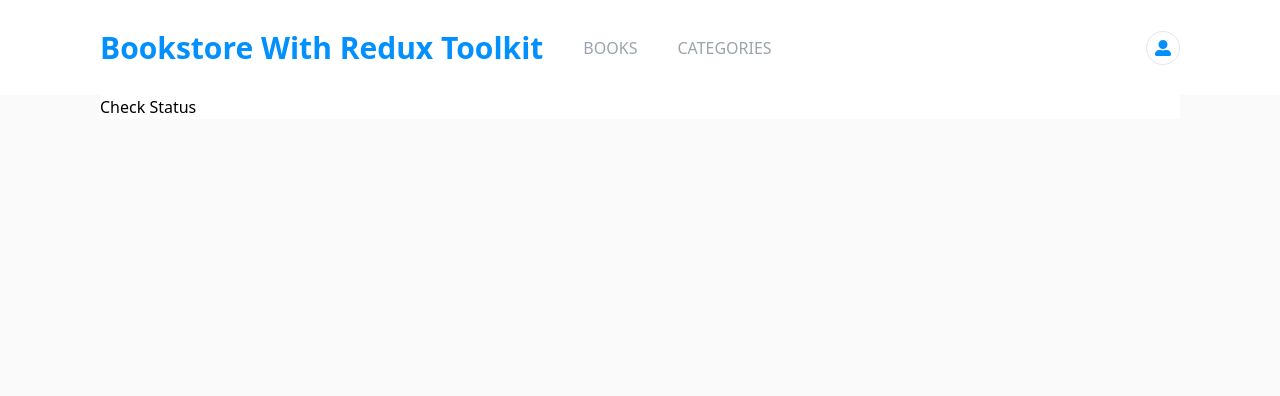
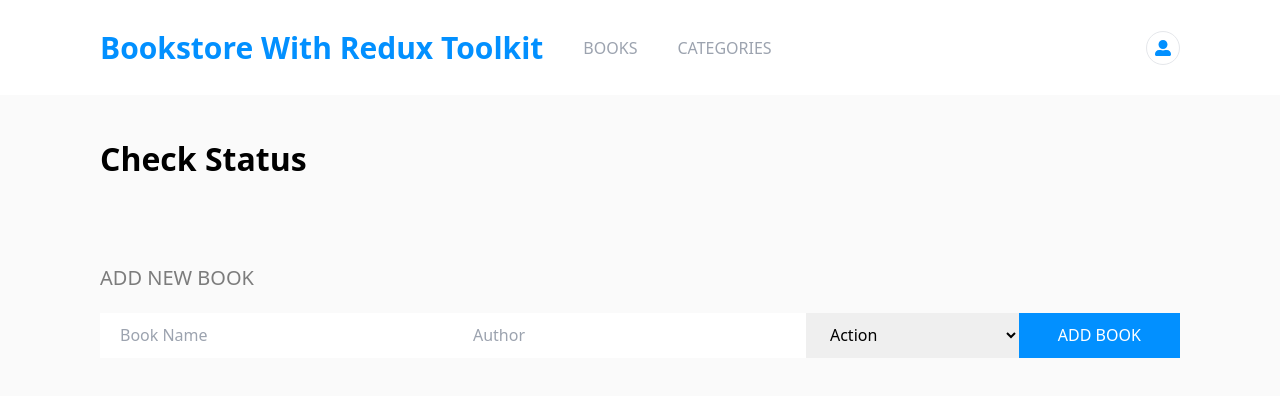
Before and after one commit to bellom/Bookstore-redux-toolkit, a React (Create React App) app: page /Categories in a window 1280 px wide. Shown: the top 396 px of the page. Built offline with nearby package versions, Linux system fonts and the light colour scheme.

Commit message:
Bring unity to style

```diff
--- a/src/components/Categories.js
+++ b/src/components/Categories.js
@@ -10,9 +10,15 @@ const Categories = () => {
   };
 
   return (
-    <div>
+    <div className="bg-[#fafafa] mt-[2.5rem] pb-[2.5rem]">
       {status}
-      <button className="btn-check-status" type="button" onClick={() => handleCheckStatus()}>Check Status</button>
+      <button
+        className="text-[2rem] font-bold"
+        type="button"
+        onClick={() => handleCheckStatus()}
+      >
+        Check Status
+      </button>
     </div>
   );
 };
--- a/src/components/Layout.js
+++ b/src/components/Layout.js
@@ -1,11 +1,13 @@
 import { Outlet } from 'react-router-dom';
+import BookForm from './BookForm';
 import Nav from './Nav';
 
 const Layout = () => (
-  <div className="bg-[#fafafa] h-[100vh]">
+  <div className="bg-[#fafafa] min-h-screen">
     <Nav />
     <div className="mx-[6.25rem] bg-white">
       <Outlet />
+      <BookForm />
     </div>
   </div>
 );
--- a/src/components/Nav.js
+++ b/src/components/Nav.js
@@ -42,7 +42,7 @@ const Nav = () => {
           </ul>
         </div>
       </nav>
-      <span className="ml-auto p-2 border border-gray-200 rounded-full">
+      <span className="ml-auto p-2 border border-gray-200 rounded-full cursor-pointer">
         <FaUserAlt className="text-[#0290ff]" />
       </span>
     </header>
```
